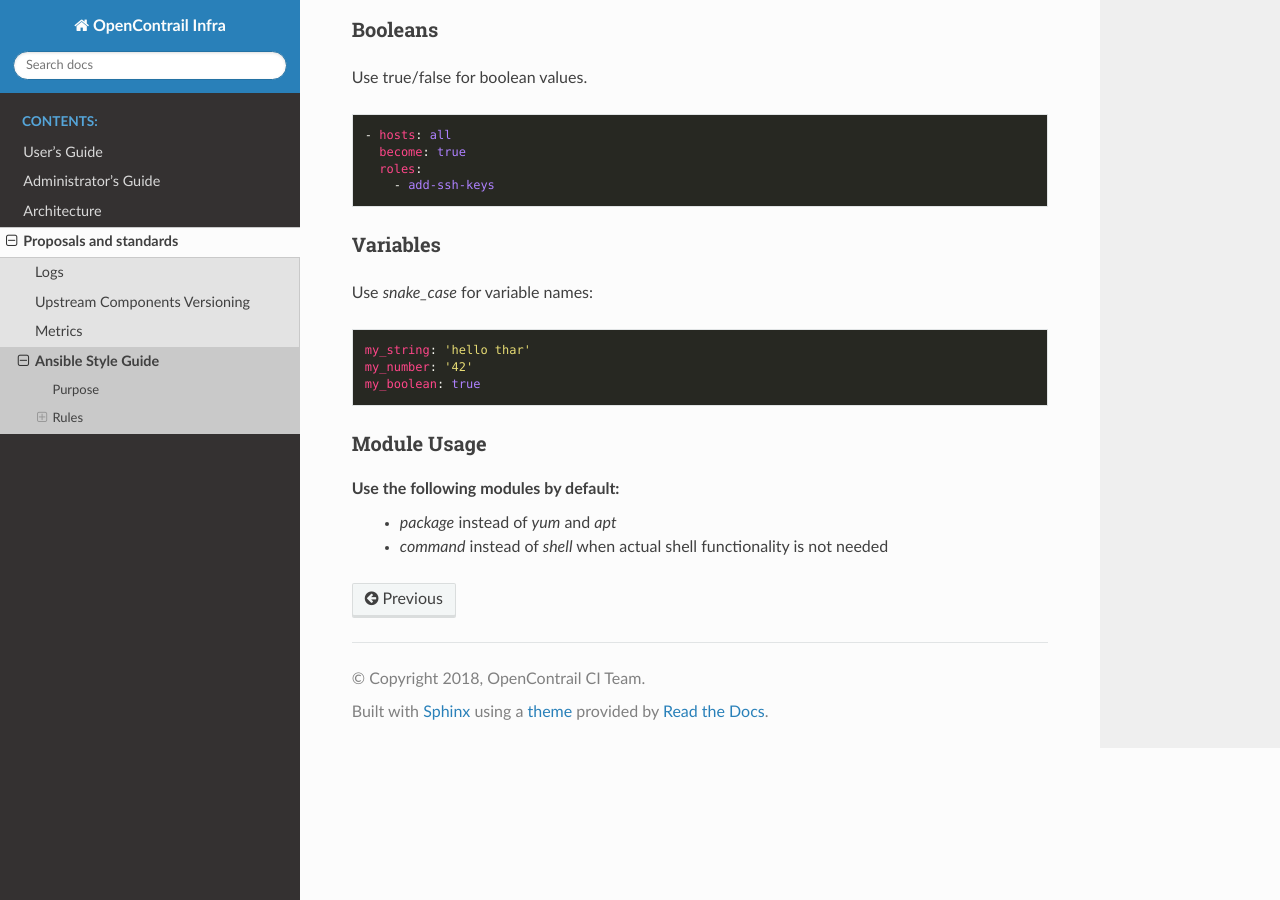
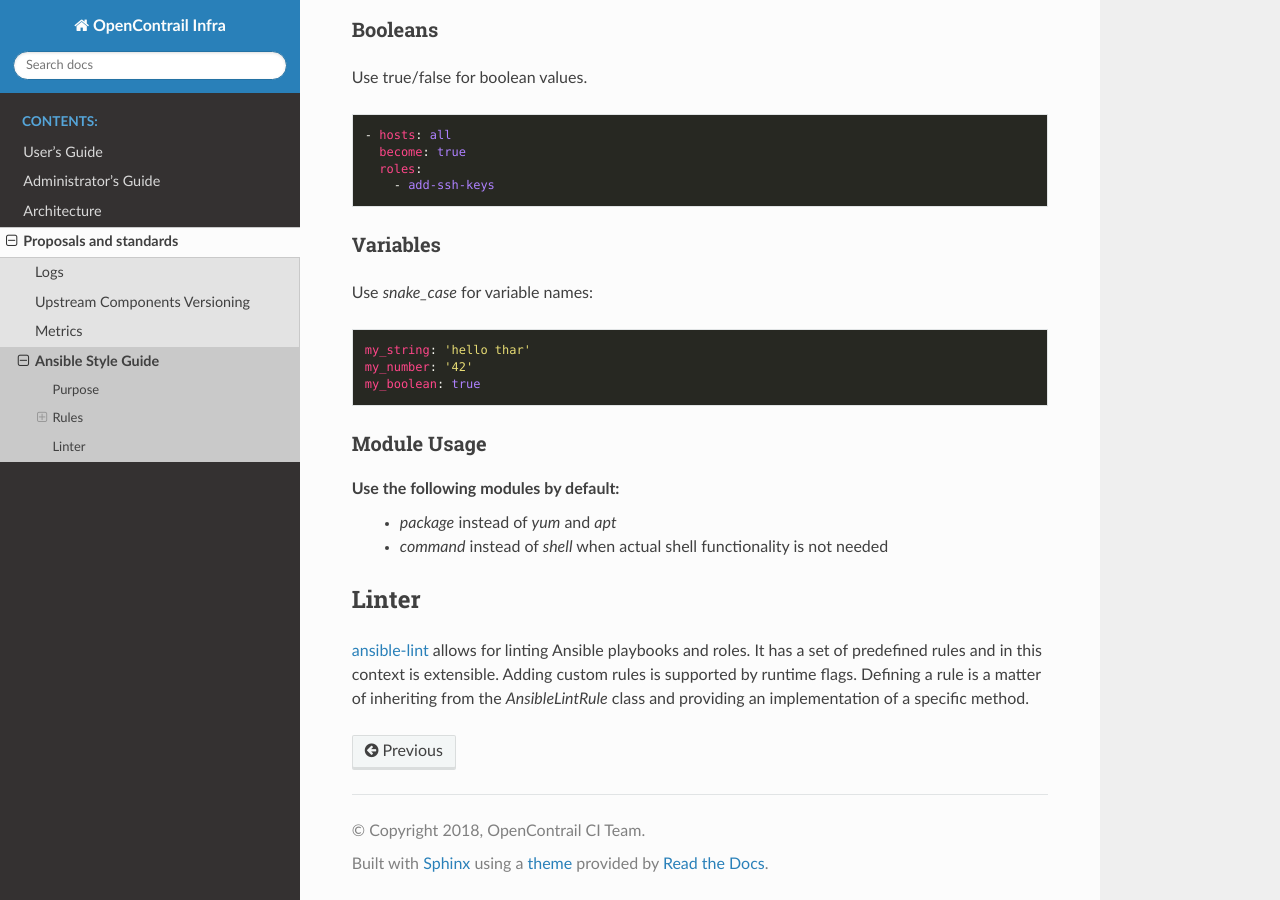
Before and after one commit to wurbanski/contrail-infra-doc, a Sphinx documentation site: the page built from source/rfc/ansible-style-guide.rst, in a window 1280 px wide and 900 px high, scrolled down 3026 px. Built offline with Sphinx 7.4.7 and the Read the Docs theme 2.0.0, drawn with Linux system fonts in a browser that asks for light colours.

Commit message:
Add information about ansible-lint's extensibility

```diff
--- a/source/rfc/ansible-style-guide.rst
+++ b/source/rfc/ansible-style-guide.rst
@@ -26,6 +26,7 @@ YAML files should begin with the YAML marker `---` marking the start of the docu
     service:
       name: 'apache2'
       state: 'restarted'
+
 
 Hosts Declaration
 ^^^^^^^^^^^^^^^^^
@@ -182,3 +183,12 @@ Module Usage
 Use the following modules by default:
   * `package` instead of `yum` and `apt`
   * `command` instead of `shell` when actual shell functionality is not needed
+
+
+Linter
+------
+
+`ansible-lint <https://github.com/willthames/ansible-lint>`_ allows for linting Ansible playbooks
+and roles. It has a set of predefined rules and in this context is extensible. Adding custom rules
+is supported by runtime flags. Defining a rule is a matter of inheriting from the `AnsibleLintRule`
+class and providing an implementation of a specific method.
```
